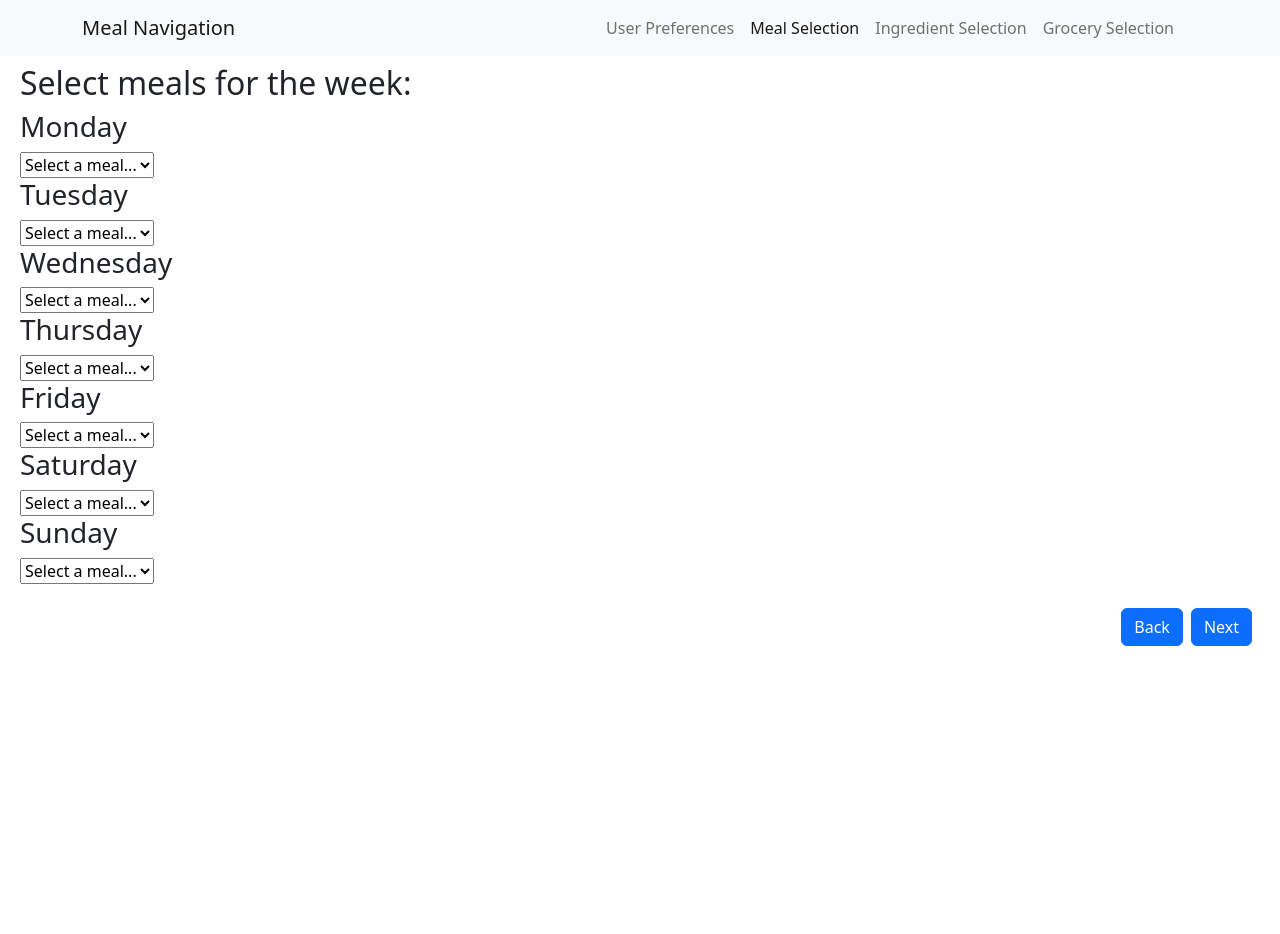
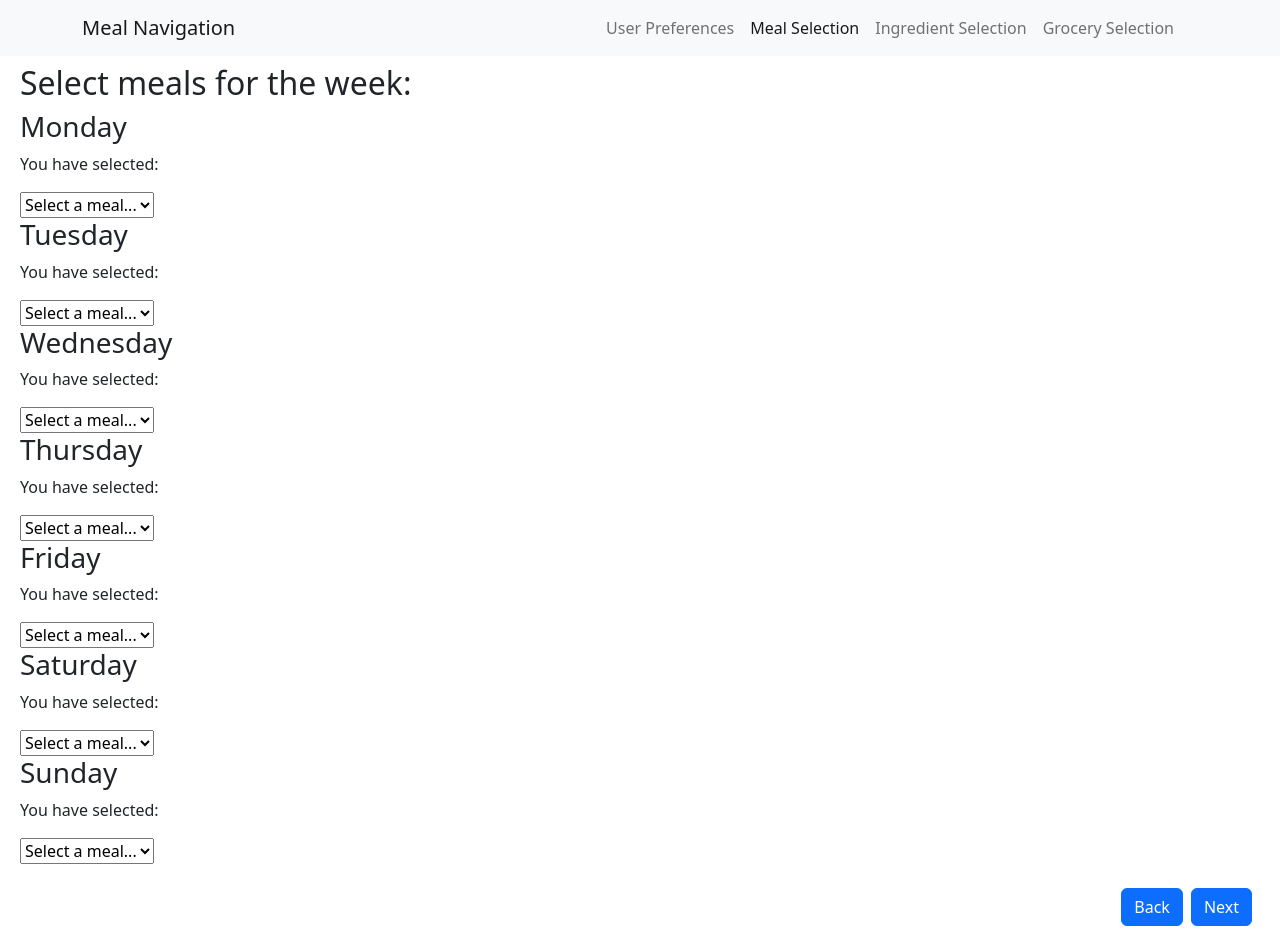
Before and after one commit to chanwutk/meal-navigation, a React (Vite) app: page / in a window 1280 px wide. Both pictures are taken after a click on the button "Next". Before the commit the page ends 800 px from the top, so only its background shows below. Built offline with nearby package versions, Linux system fonts and the light colour scheme.

Commit message:
meal-selection

```diff
--- a/src/pages/meal-selection.tsx
+++ b/src/pages/meal-selection.tsx
@@ -43,6 +43,7 @@ export default function MealSelection({onBack, onNext}: MealSelectionProp) {
           {daysOfWeek.map((day: string) => (
             <React.Fragment key={day}>
               <h3>{day}</h3>
+              {<p>You have selected: {selectedMeals[day]}</p>}
               <select value={selectedMeals[day]} onChange={(event) => handleMealSelection(event, day)}>
                 <option value="">Select a meal...</option>
                 <option value="hamburger">Hamburger</option>
@@ -51,7 +52,6 @@ export default function MealSelection({onBack, onNext}: MealSelectionProp) {
                 <option value="tacos">Tacos</option>
                 <option value="sushi">Sushi</option>
               </select>
-              {selectedMeals[day] && <p>You have selected: {selectedMeals[day]}</p>}
             </React.Fragment>
           ))}
         </div>
```
